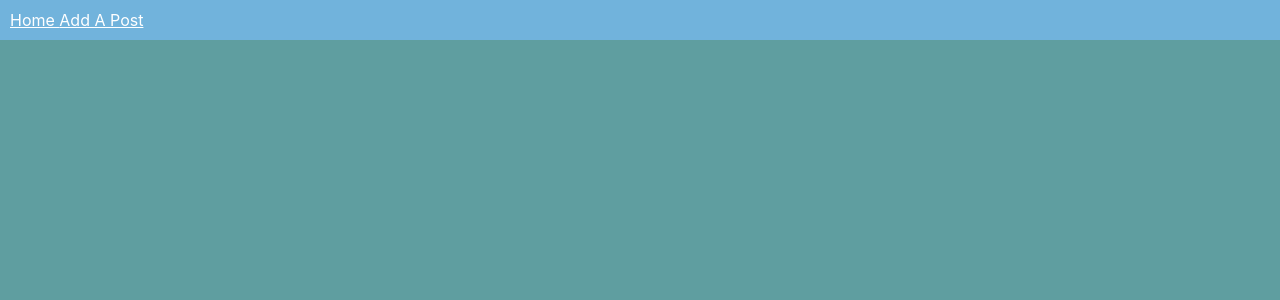
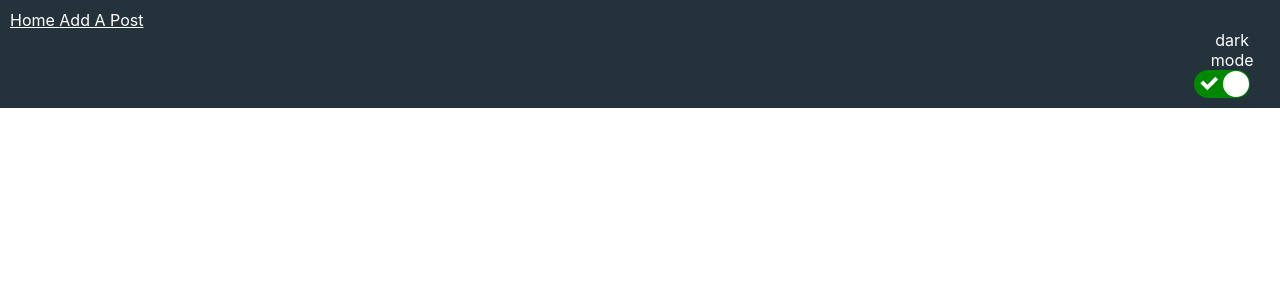
Before and after one commit to TonyFord2002/Sailing-Blog, a React (Create React App) app: page /Sailing-Blog/1 in a window 1280 px wide. Before the commit this address had no page. Shown: the top 300 px of the page. Built offline with nearby package versions, Linux system fonts and the light colour scheme.

Commit message:
dark mode switch

```diff
--- a/package.json
+++ b/package.json
@@ -9,7 +9,8 @@
     "react": "^18.0.0",
     "react-dom": "^18.0.0",
     "react-router-dom": "^6.3.0",
-    "react-scripts": "^5.0.0"
+    "react-scripts": "^5.0.0",
+    "react-switch": "^6.0.0"
   },
   "scripts": {
     "predeploy": "npm run build",
--- a/src/App.css
+++ b/src/App.css
@@ -1,14 +1,26 @@
-body{
+#light.App{
     background-color:cadetblue;
 }
-nav{
+
+#dark.App{
+    background-color: rgb(16, 16, 16);
+}
+
+#light nav{
     padding: 10px;
     background-color:rgb(113, 179, 220)
-
 }
 
-nav a {
+#dark nav{
+    padding: 10px;
+    background-color:rgba(113, 179, 220, 0.208)
+}
+
+#light nav a {
     color: white;
+}
+#dark nav a{
+    color: white
 }
 
 #container h1{
@@ -37,7 +49,7 @@ nav a {
 }
 
 #post img{
-    height: 100px
+    max-width: 60%
 }
 
 #onepost{
@@ -52,3 +64,17 @@ nav a {
     border: double black 4px;
     border-radius: 20px;
 }
+
+#dark #switch{
+    display: grid;
+    align-items: right;
+    margin-left: 94%;
+    color: white;
+    text-align: center;
+}
+
+#light #switch{
+    display: grid;
+    align-items: right;
+    margin-left: 94%
+}
--- a/src/App.js
+++ b/src/App.js
@@ -1,18 +1,27 @@
 import './App.css'
-import React from 'react'
+import React, {useState } from 'react'
 import { BrowserRouter as Router, Routes, Route, Link} from 'react-router-dom'
 import PostList from './components/PostList'
 import AddPost from './components/AddPost'
 import ViewPost from './components/ViewPost'
 import EditPost from './components/EditPost'
-
+import ReactSwitch from 'react-switch'
+export const ThemeContext = React.createContext(null)
 
 function App() {
+  const [theme, setTheme] = useState('dark')
+
+  const toggleTheme = ()=> {
+    setTheme((cur)=>(cur ==='light'?'dark':'light'))
+  }
   return (
+    <ThemeContext.Provider value={{theme, toggleTheme}}>
+    <div className='App' id={theme}>
     <Router>
       <nav id='nav'>
         <Link to='/'> Home </Link>
         <Link to='/addPost'> Add A Post </Link>
+       <span id='switch'>{theme} mode<ReactSwitch onChange={toggleTheme} checked={theme=== 'dark'}/></span>
       </nav>
       <Routes>
         <Route path= '/' element={<PostList/>}></Route>
@@ -21,6 +30,8 @@ function App() {
         <Route path= '/:id/editRecord' element={<EditPost/>}></Route>
       </Routes>
     </Router>
+    </div>
+    </ThemeContext.Provider>
   )
 }
 
```
Also changed, not shown: 1 other file (tests, documents, lock files or other folders).
